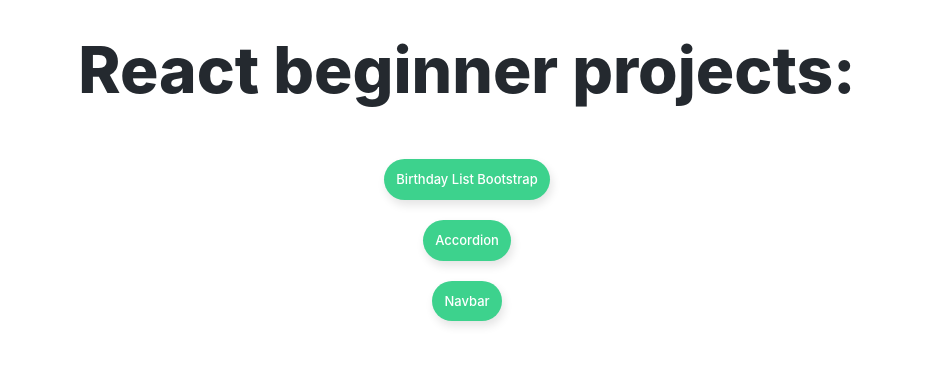
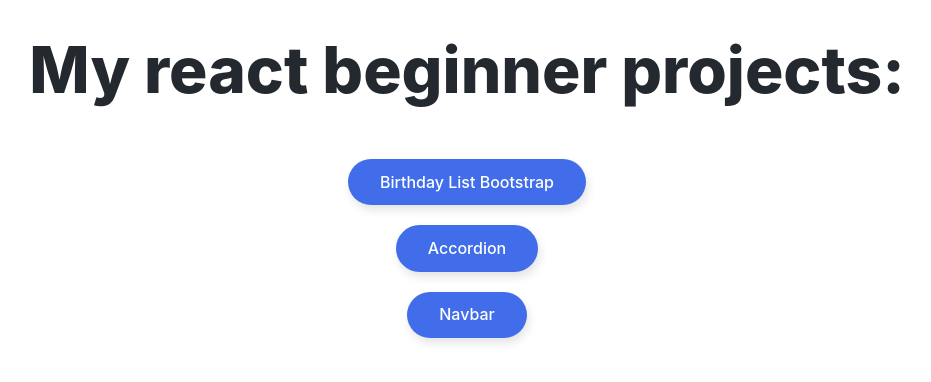
Before and after one commit to kbuczek/react-beginner-projects, a React (Create React App) app: page / in a window 1280 px wide. Shown: the top 382 px of the page, without its empty margins (173-1104 px from the left). Built offline with nearby package versions, Linux system fonts and the light colour scheme.

Commit message:
Simple Birthday List

```diff
--- a/src/App.js
+++ b/src/App.js
@@ -1,6 +1,6 @@
 import "./App.css";
 import { BrowserRouter as Router, Route, Switch } from "react-router-dom";
-import BirthdayList from "./Projects/BirthdayList/BirthdayList";
+import BirthdayListBootstrap from "./Projects/BirthdayListBootstrap/BirthdayList";
 import Accordion from "./Projects/Accordion/Accordion";
 import Navbar from "./Projects/Navbar/Navbar";
 import Home from "./Home";
@@ -15,7 +15,7 @@ function App() {
             <Home />
           </Route>
           <Route exact path="/birthday-list-bootstrap">
-            <BirthdayList />
+            <BirthdayListBootstrap />
           </Route>
           <Route exact path="/accordion">
             <Accordion />
--- a/src/Home.css
+++ b/src/Home.css
@@ -35,7 +35,7 @@
 
 .home-link:hover {
   text-decoration: none;
-  color: var(--color-smoke);
+  color: white;
 }
 
 .home-button {
@@ -43,7 +43,7 @@
   overflow: hidden;
 
   margin: 10px;
-  padding: 12px 12px;
+  padding: 0.8rem 2rem 0.8rem 2rem;
 
   cursor: pointer;
   user-select: none;
@@ -55,11 +55,11 @@
   text-transform: capitalize;
 
   color: var(--color-snow);
-  background: var(--color-grass);
+  background: var(--color-ocean);
   border: 0 none;
   border-radius: var(--borderRadius);
 
-  font-size: 13px;
+  font-size: 1rem;
   font-weight: 500;
   line-height: 1.3;
 
@@ -76,6 +76,6 @@
 
 .home-button:hover {
   transition: all 150ms linear;
-  padding: 20px 20px;
-  opacity: 0.85;
+  padding: 1rem 3.5rem 1rem 3.5rem;
+  opacity: 0.9;
 }
--- a/src/Home.js
+++ b/src/Home.js
@@ -5,7 +5,7 @@ import "./Home.css";
 const Home = () => {
   return (
     <>
-      <h1 className="home-title">React beginner projects:</h1>
+      <h1 className="home-title">My react beginner projects:</h1>
       <nav>
         <ul className="home-container">
           <li>
--- a/src/Projects/Accordion/Accordion.css
+++ b/src/Projects/Accordion/Accordion.css
@@ -23,7 +23,7 @@ main {
   align-items: center;
 }
 
-.container {
+.acc-container {
   /* width: 90vw; */
   margin: 4rem;
   background: var(--clr-white);
--- a/src/Projects/Accordion/Accordion.js
+++ b/src/Projects/Accordion/Accordion.js
@@ -6,7 +6,7 @@ import "./Accordion.css";
 const Accordion = () => {
   return (
     <main>
-      <div className="container">
+      <div className="acc-container">
         <h4>Frequently asked questions</h4>
         <section>
           {data.map((question) => (
--- a/src/Projects/BirthdayList/BirthdayList.css
+++ b/src/Projects/BirthdayListBootstrap/BirthdayList.css
@@ -1,8 +1,16 @@
 #b-row {
   margin-bottom: 1.5rem;
   margin-top: 1.5rem;
-  background-color: rgb(245, 245, 245);
+  background-color: rgb(255, 255, 255);
   border-radius: 0.3rem;
+}
+
+.container {
+  margin: 3rem auto;
+  background: #f6f6f6;
+  border-radius: 0.5rem;
+  padding: 2.5rem 2rem;
+  display: grid;
 }
 
 #b-img {
--- a/src/Projects/BirthdayList/BirthdayList.js
+++ b/src/Projects/BirthdayListBootstrap/BirthdayList.js
@@ -27,7 +27,7 @@ const BirthdayList = () => {
   return (
     <>
       <Container>
-        <h1>Birthdays List </h1>
+        <h1>Birthday List Bootstrap 5</h1>
         <p>number of people: {people.length}</p>
         <Row>
           <Col></Col>
--- a/src/Projects/BirthdayList/data.js
+++ b/src/Projects/BirthdayListBootstrap/data.js
@@ -16,14 +16,6 @@ export default [
       "https://pbs.twimg.com/profile_images/1343818057425313793/6G8U2Doj_400x400.jpg",
   },
   {
-    id: 4,
-    name: "Master Chief",
-    age: 45,
-    date: "October 3",
-    image:
-      "https://i2.wp.com/static.trueachievements.com/customimages/058356.jpg",
-  },
-  {
     id: 5,
     name: "Enzo Gorlami",
     age: 35,
```
